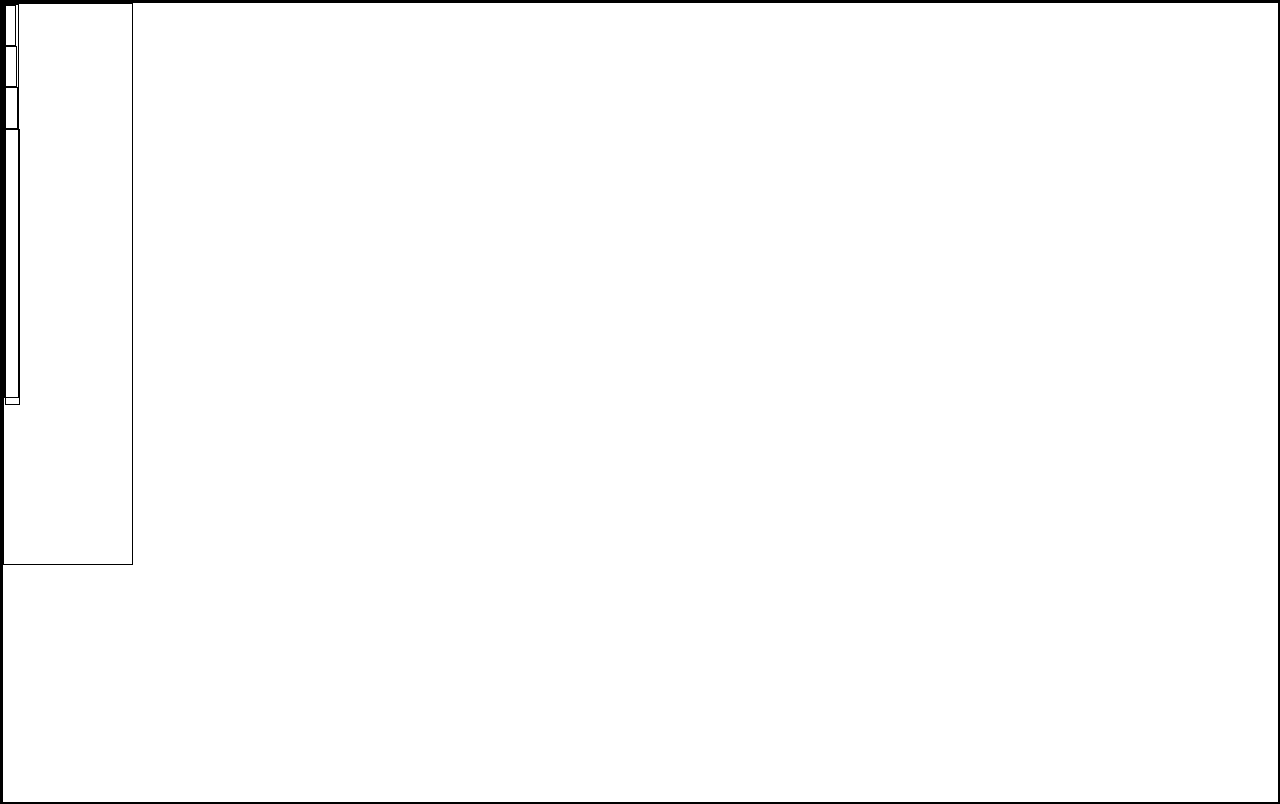
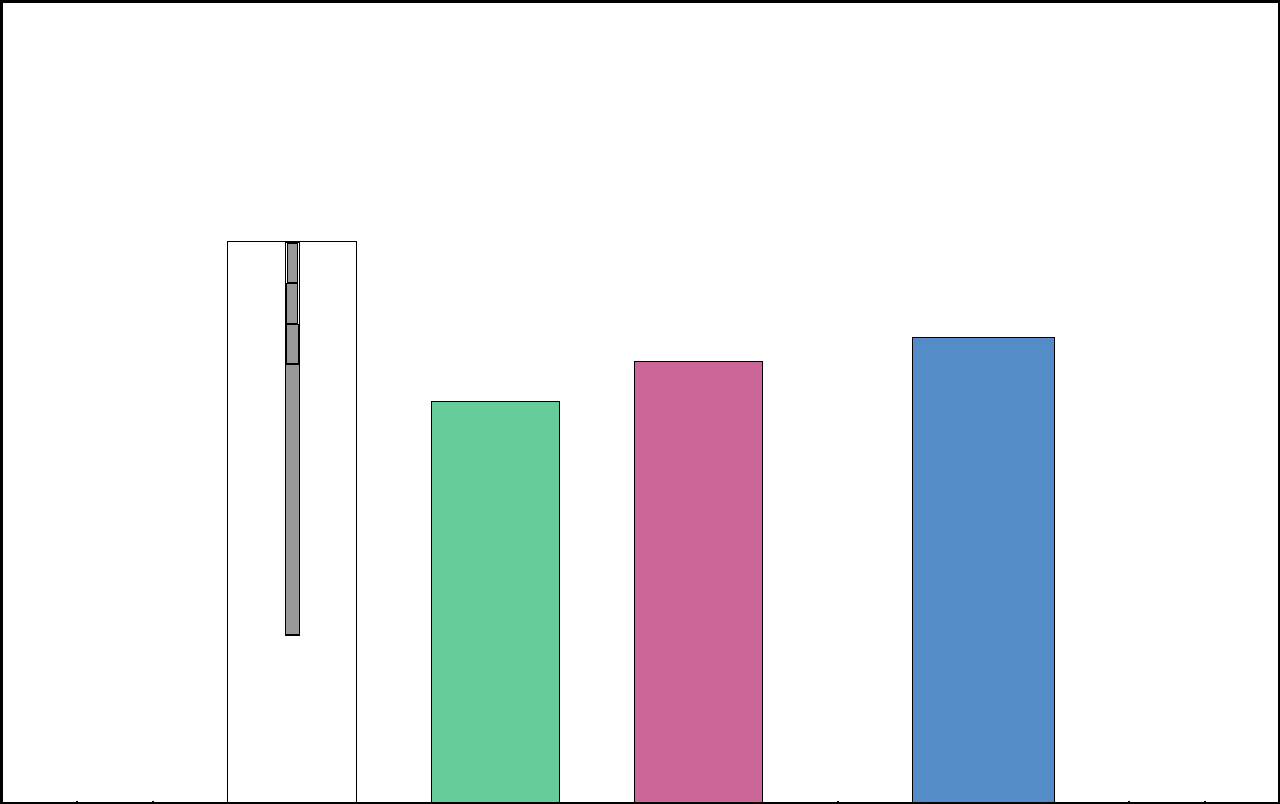
Before and after one commit to brooks-t/city-skyline-fcc, a plain HTML site: page index.html in a window 1280 px wide. Drawn offline with Linux system fonts and the light colour scheme.

Commit message:
finished up styles for background buildings

```diff
--- a/index.html
+++ b/index.html
@@ -11,6 +11,8 @@
 </head>
 <body>
     <div class="background-buildings">
+        <div></div>
+        <div></div>
         <div class="bb1">
             <div class="bb1">
                 <div class="bb1a"></div>
@@ -19,6 +21,12 @@
                 <div class="bb1d"></div>
             </div>
         </div>
+        <div class="bb2"></div>
+        <div class="bb3"></div>
+        <div></div>
+        <div class="bb4"></div>
+        <div></div>
+        <div></div>
     </div>
 </body>
 </html>
--- a/styles.css
+++ b/styles.css
@@ -1,3 +1,10 @@
+:root {
+    --building-color1: #999;
+    --building-color2: #66cc99;
+    --building-color3: #cc6699;
+    --building-color4: #538cc6;
+}
+
 * {
     border: 1px solid black;
 }
@@ -11,29 +18,57 @@ body {
 .background-buildings {
     width: 100%;
     height: 100%;
+    display: flex;
+    align-items: flex-end;
+    justify-content: space-evenly;
 }
 
 .bb1 {
     width: 10%;
     height: 70%;
+    display: flex;
+    flex-direction: column;
+    align-items: center;
 }
 
 .bb1a {
     width: 70%;
     height: 10%;
+    background-color: var(--building-color1);
 }
 
 .bb1b {
     width: 80%;
     height: 10%;
+    background-color: var(--building-color1);
 }
 
 .bb1c {
     width: 90%;
     height: 10%;
+    background-color: var(--building-color1);
 }
 
 .bb1d {
     width: 100%;
     height: 70%;
+    background-color: var(--building-color1);
 }
+
+.bb2 {
+    width: 10%;
+    height: 50%;
+    background-color: var(--building-color2);
+}
+
+.bb3 {
+    width: 10%;
+    height: 55%;
+    background-color: var(--building-color3);
+}
+
+.bb4 {
+    width: 11%;
+    height: 58%;
+    background-color: var(--building-color4);
+}
```
